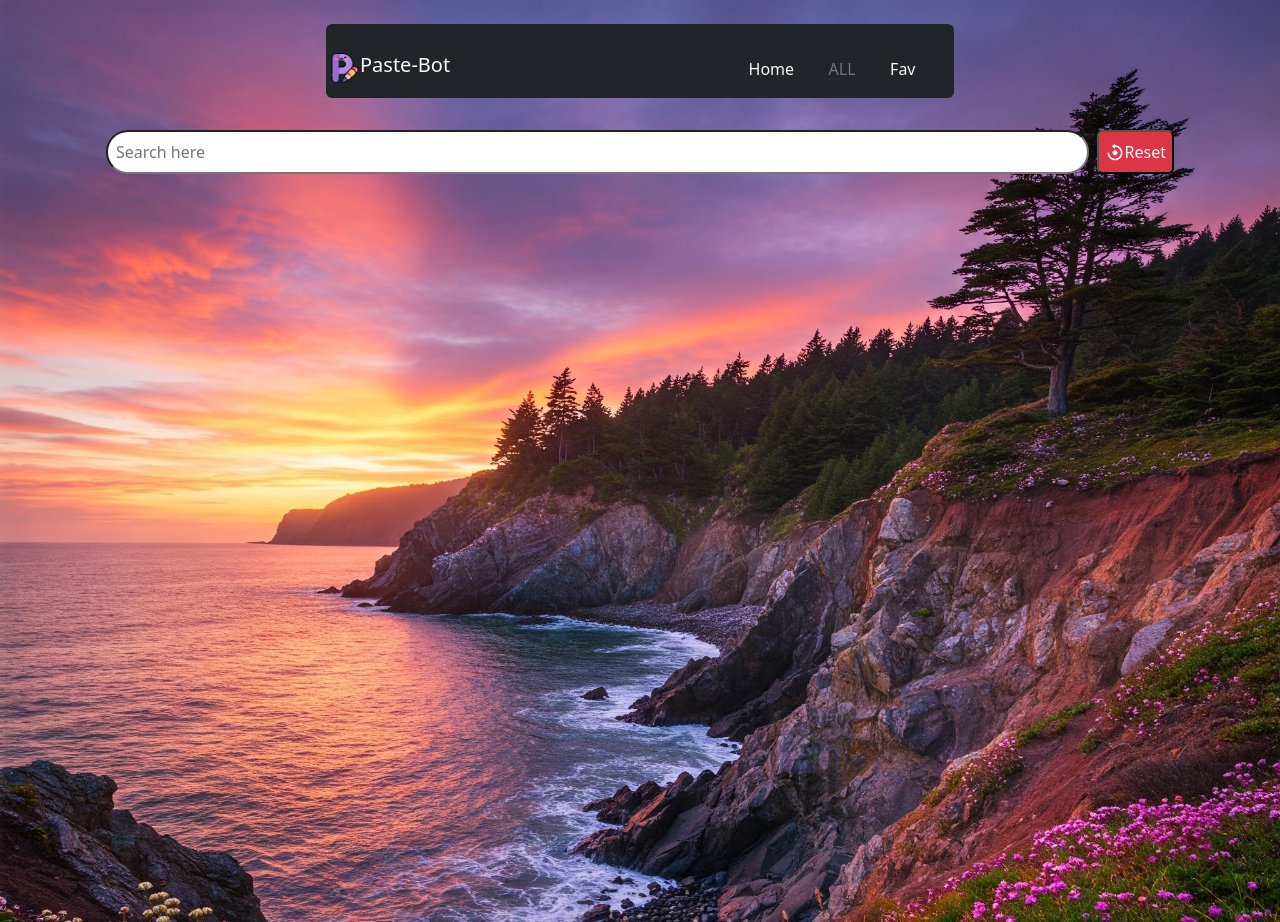
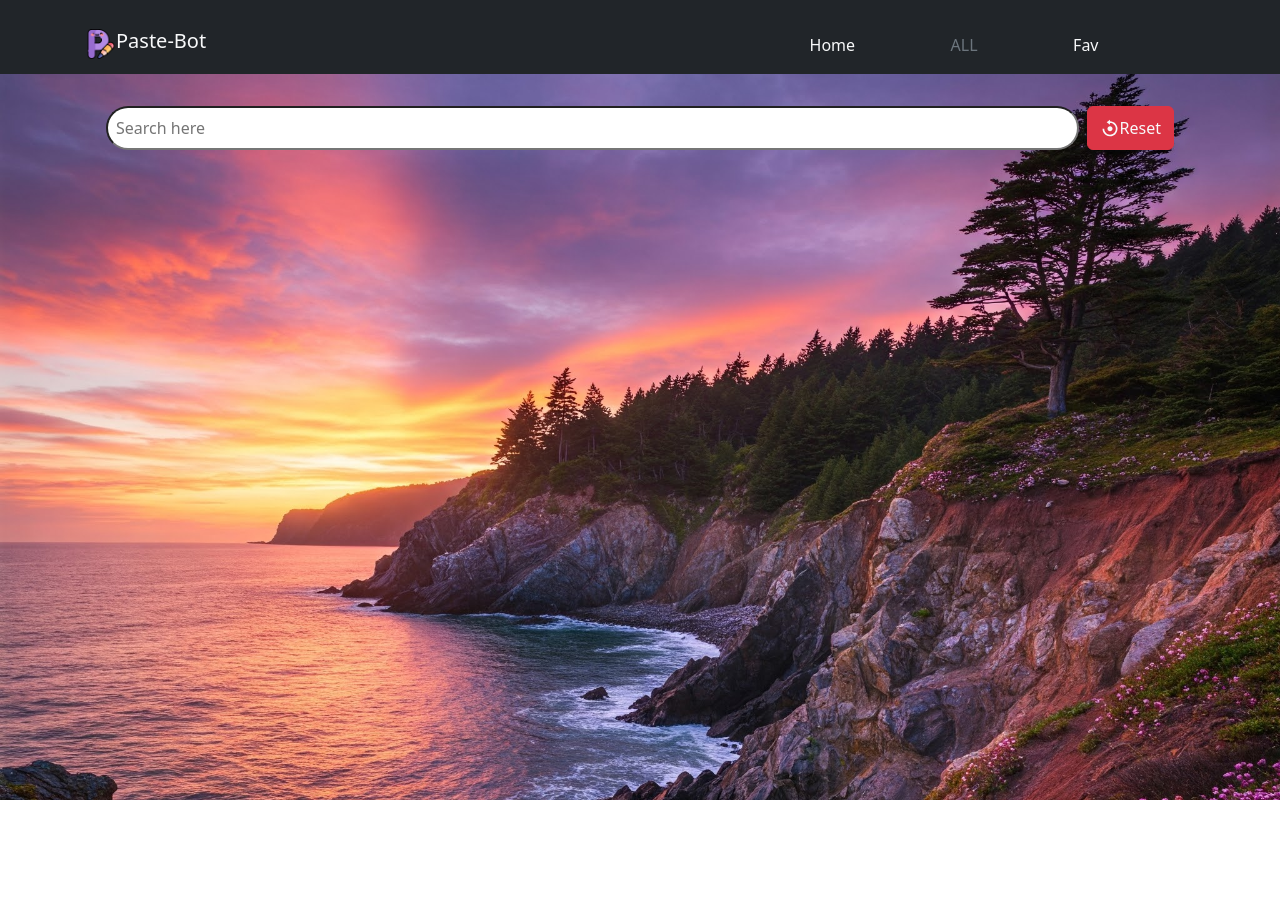
Before and after one commit to varsha-prajapat/Paste-Bot, a React (Create React App) app: page /pastes in a window 1280 px wide. After the commit the page ends 800 px from the top, so only its background shows below. Built offline with nearby package versions, Linux system fonts and the light colour scheme.

Commit message:
Add changes

```diff
--- a/src/Components/Favourite.js
+++ b/src/Components/Favourite.js
@@ -13,16 +13,16 @@ const Favourite = () => {
   }
   return (
     <Container
-      className='vw-100 vh-100  p-2 mt-2 d-flex flex-column align-items-center'>
+      className='vw-100  p-2 mt-4 d-flex flex-column align-items-center'>
       {fav.length > 0 &&
         fav.map((favs) =>
           <Row
-            className=' w-50 m-2 mb-4 p-2  rounded bg-danger bg-opacity-25  border border-danger'
+            className=' w-100 m-2 mb-4 p-2  rounded bg-danger bg-opacity-25  border border-danger'
             key={favs._id}>
             <Col>
               <h6 className='text-light'> {favs.title}</h6>
             </Col>
-            <Col className=' d-flex justify-content-end '>
+            <Col className='text-light  d-flex justify-content-end '>
               <FaEye onClick={() => View(favs._id)} size={25} />
             </Col>
           </Row>)
--- a/src/Components/Home.js
+++ b/src/Components/Home.js
@@ -44,7 +44,7 @@ const Home = () => {
 
   }
   return (
-    <Container className=' vw-100  vh-100  d-flex flex-column align-items-center'>
+    <Container className=' vw-50 mt-4 mb-2  d-flex flex-column align-items-center'>
       <Row className=' w-100 mt-2 mb-2 ' >
         <Col className='w-100 p-0  mb-2   d-flex  justify-content-between '>
           <input
--- a/src/Components/Navbar.js
+++ b/src/Components/Navbar.js
@@ -1,24 +1,30 @@
-import React from 'react';
+import React, { useState } from 'react';
 import { NavLink } from 'react-router-dom';
 import P from '../image/p.png';
 import { Container, Navbar, Nav } from 'react-bootstrap';
+import { TfiAlignRight, TfiClose } from 'react-icons/tfi';
+import { TifiClose } from 'react-icons/tfi';
 
 const Navbars = () => {
+  const [openmenu, setmenu] = useState(false);
   return (
     <Container fluid
-      className='vw-100   d-flex justify-content-center '>
+      className='vw-100 p-0 mb-2  d-flex justify-content-center '>
       <Navbar
-        className=' w-50 mt-4  rounded  d-flex justify-content-center' bg="dark" variant="dark" expand="md">
+        className="w-100 mt-0 d-flex justify-content-center bg-warning"
+        bg="dark" variant="dark" expand="md">
         <Container
-          className=' p-0 text-light  d-flex mt-3 bg-dark  '>
+          className=' text-light  d-flex mt-3 bg-dark  '>
           <Navbar.Brand>
             <div className='text-light d-flex ms-1 '>
               <img src={P} height={30} width={30} alt="icon" />
               <h5>Paste-Bot</h5>
             </div>
           </Navbar.Brand>
-          <Navbar.Toggle className='mb-2 me-1' aria-controls="basic-navbar-nav" />
-          <Navbar.Collapse id="basic-navbar-nav">
+          <Navbar.Toggle onClick={() => setmenu(!openmenu)} className='mb-2 ' id="toggle">
+            {openmenu ? <TfiClose /> : <TfiAlignRight />}
+          </Navbar.Toggle>
+          <Navbar.Collapse >
             <Nav
               className="p-1 w-50 ms-auto  d-flex justify-content-evenly">
               <Nav.Item>
--- a/src/Components/Paste.js
+++ b/src/Components/Paste.js
@@ -27,7 +27,7 @@ const Paste = () => {
   }
   return (
     <Container
-      className='vw-100 vh-100  d-flex  flex-column align-items-center mt-4'>
+      className='vw-100 mb-2  d-flex  flex-column align-items-center mt-4'>
       <Row className='w-100 ps-3 pe-3 '>
         <Col className='p-0 m-2 d-flex '>
           <input type="search"
@@ -37,8 +37,10 @@ const Paste = () => {
             onChange={(e) => setsearchTerm(e.target.value)}
           />
           <button onClick={() => dispatch(resetAllPaste())}
-            className=' d-flex justify-content-center align-items-center  bg-danger rounded  text-light inline'>
-            <BiReset size={20} />Reset</button>
+            className=' btn btn-danger d-flex justify-content-center align-items-center rounded  text-light'>
+            <BiReset size={20} />
+            Reset
+          </button>
         </Col>
       </Row>
       <div className=' w-100 mt-1 p-2'>
--- a/src/Components/ViewPaste.js
+++ b/src/Components/ViewPaste.js
@@ -11,20 +11,19 @@ const ViewPaste = () => {
   const paste = allPastes.filter((p) => p._id === id)[0];
   return (
     <Container
-      className=' vw-100 vh-100  d-flex flex-column align-items-center'>
-      <Row className=' w-50  m-1 ' >
-        <Col className='p-0'>
+      className=' vw-50  mt-4  d-flex flex-column align-items-center'>
+      <Row className=' w-100  mt-2' >
+        <Col className='p-0 '>
           <input
-            className=' bg-light w-100 p-1 mt-2 rounded  '
+            className=' bg-light w-100 p-1 rounded border border-dark '
             type="text"
-            placeholder='Enter title here...'
             value={paste.title}
             disabled
           />
         </Col>
       </Row>
       <Row
-        className=' w-50 bg-dark  d-flex justify-content-center rounded m-2  '>
+        className=' w-100 bg-dark  d-flex justify-content-center rounded m-2  '>
         <Row className=' w-100 rounded '>
           <Col>
             <BiSolidCircle className='text-danger' />
@@ -43,8 +42,7 @@ const ViewPaste = () => {
           <textarea
             className='bg-light rounded'
             value={paste.content}
-            placeholder='Enter Content here'
-            rows={12}
+            rows={15}
             disabled
 
           />
--- a/src/index.css
+++ b/src/index.css
@@ -1,4 +1,7 @@
 body {
+  height: 100vh;
+  margin: 0;
+  padding: 0;
   overflow-x: hidden;
   font-family: -apple-system, BlinkMacSystemFont, 'Segoe UI', 'Roboto', 'Oxygen',
     'Ubuntu', 'Cantarell', 'Fira Sans', 'Droid Sans', 'Helvetica Neue',
@@ -11,6 +14,13 @@ body {
   background-attachment: fixed;
 }
 
+#toggle:focus,
+#toggle:active {
+  outline: none;
+  box-shadow: none;
+
+}
+
 code {
   font-family: source-code-pro, Menlo, Monaco, Consolas, 'Courier New',
     monospace;
```
Also changed, not shown: 1 other file (tests, documents, lock files or other folders).
